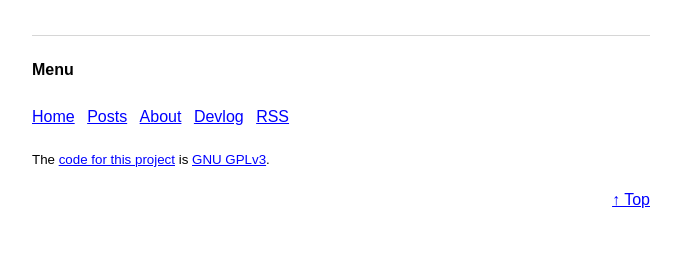
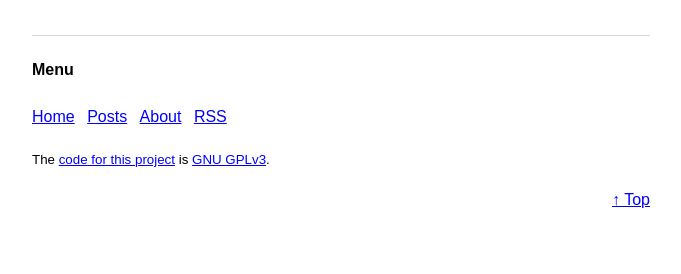
Before and after one commit to cspablocortez/arrow-jekyll-theme, a Jekyll site: the page built from index.md, in a window 1280 px wide. Shown: the part 879-1153 px from the top of the page, without its empty margins (299-980 px from the left). Built offline with Jekyll 4.4.1, drawn with Linux system fonts in a browser that asks for light colours.

Commit message:
remove devlog footer link

```diff
--- a/_includes/footer.html
+++ b/_includes/footer.html
@@ -4,7 +4,6 @@
         <li><a href="{{ '/' | relative_url }}">Home</a></li>
         <li><a href="{{ '/posts' | relative_url }}">Posts</a></li>
         <li><a href="{{ '/about' | relative_url }}">About</a></li>
-        <li><a href="{{ '/devlog' | relative_url }}">Devlog</a></li>
         <li><a href="{{ '/feed.xml' | relative_url }}">RSS</a></li>
     </ul>
     <small>
```
